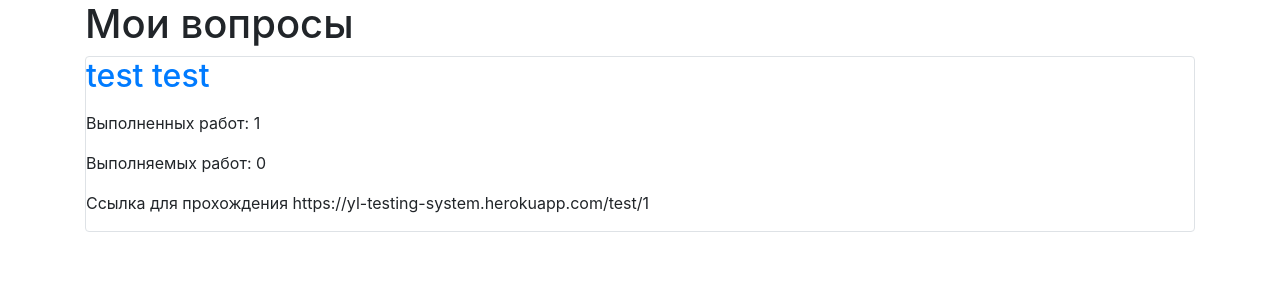
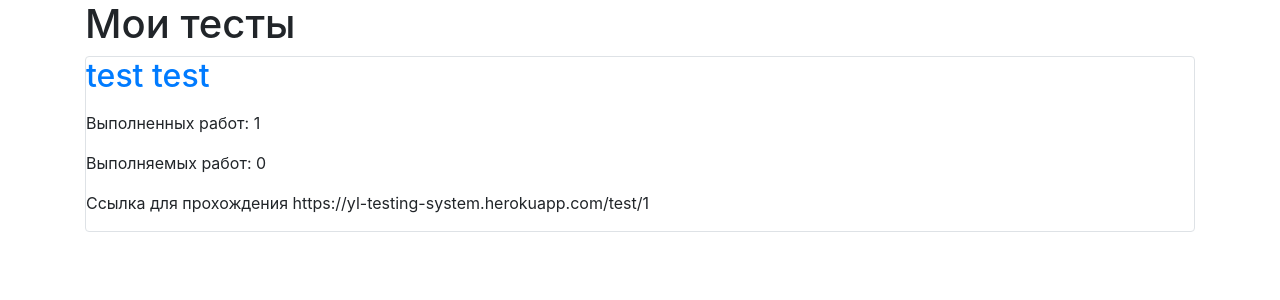
Before and after one commit to AlexanderKh72/YL_web_project, a Flask app: page /my_tests in a window 1280 px wide. Shown: the part 56-356 px from the top of the page. Run offline with Flask 2, Linux system fonts and the light colour scheme; a user stored in the database is signed in; data comes from the database, SQL or seed files in the repository; some libraries are stand-ins or nearby versions.

Commit message:
minor html fix

```diff
--- a/templates/my_tests.html
+++ b/templates/my_tests.html
@@ -1,7 +1,7 @@
 {% extends "base.html" %}
 
 {% block content %}
-<h1>Мои вопросы</h1>
+<h1>Мои тесты</h1>
 {% for item in tests %}
 <div class="col-md6 border rounded">
     <h2><a href="my_tests/{{ item.id }}">{{ item.title }}</a></h2>
```
